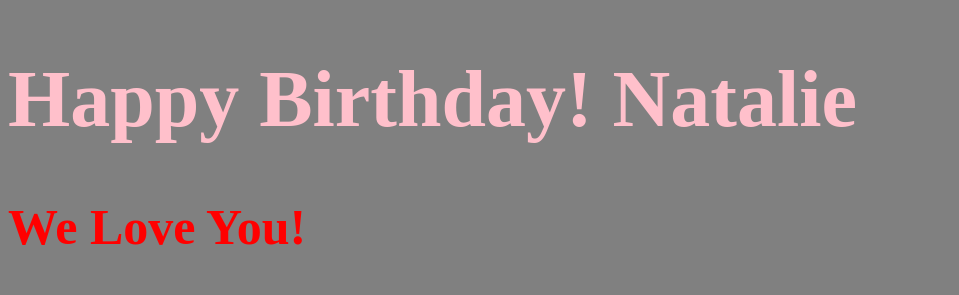
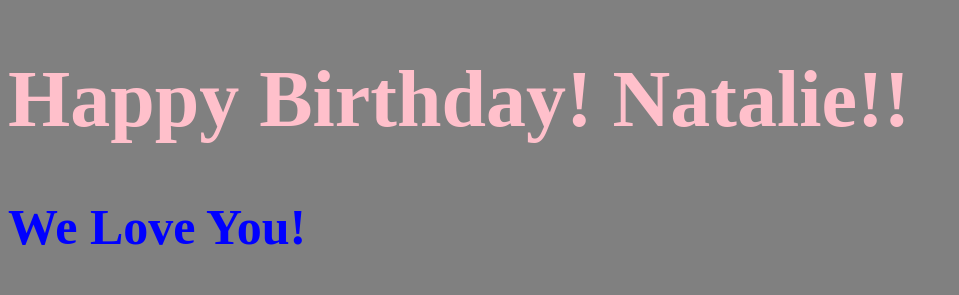
Before and after one commit to danielm9387/danielm9387.github.io, a plain HTML site: page index.html in a window 1280 px wide. Shown: the top 295 px of the page, without its empty margins (0-959 px from the left). Drawn offline with Linux system fonts and the light colour scheme.

Commit message:
Update index.html

```diff
--- a/index.html
+++ b/index.html
@@ -1,8 +1,8 @@
 <!DOCTYPE html>
 <html>
-<h1 style="font-size:80px;color:pink">Happy Birthday! Natalie</h1>
+<h1 style="font-size:80px;color:pink">Happy Birthday! Natalie!!</h1>
 <body style="background-color:grey;">
-<h2 style="font-size:50px;color:red">We Love You!</h2>
+<h2 style="font-size:50px;color:blue">We Love You!</h2>
 <img src="https://c.tenor.com/Uh2fvsXJcngAAAAd/feliz-cumplea%C3%B1os-minions.gif" alt="Feliz Cumple">
 </body>
 </html>
```
